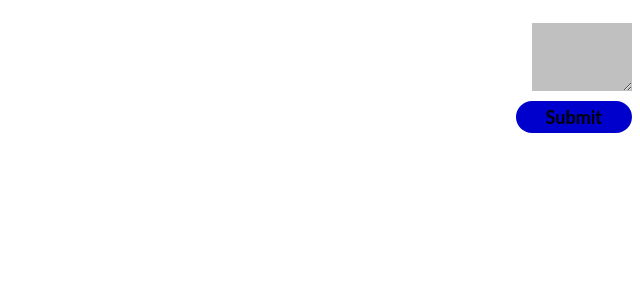
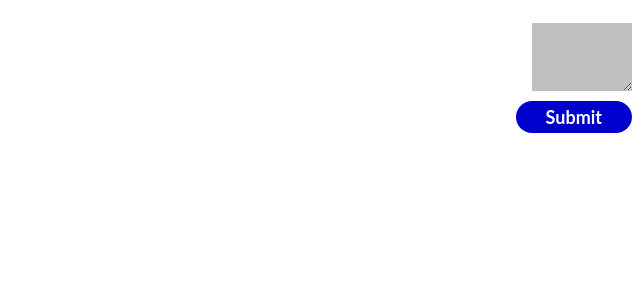
Before and after one commit to deepakprasad0089/story-blog, a Flask app: page /home in a window 1280 px wide. Shown: the part 204-504 px from the top of the page, without its empty margins (640-1280 px from the left). Run offline with Flask 2, Linux system fonts and the light colour scheme.

Commit message:
Update style.css

```diff
--- a/static/css/style.css
+++ b/static/css/style.css
@@ -70,10 +70,10 @@ background-color: #0000CD;
 border: none;
 font-size: 18px;
 font-family: Lato;
-font-color: #ffffff;
 font-weight: bold;
 padding: 5px 30px;
 border-radius: 20px;
+color: #ffffff;
 }
 
 form input[type="submit"]:hover{
```
